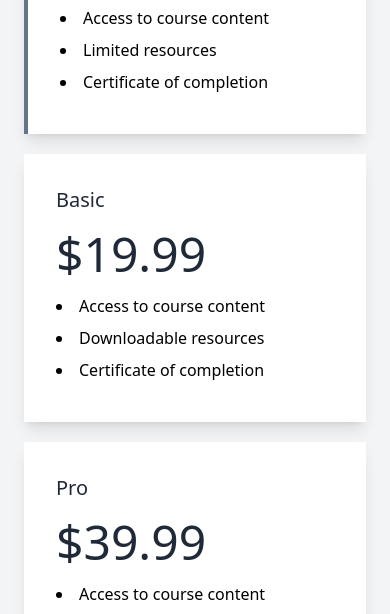
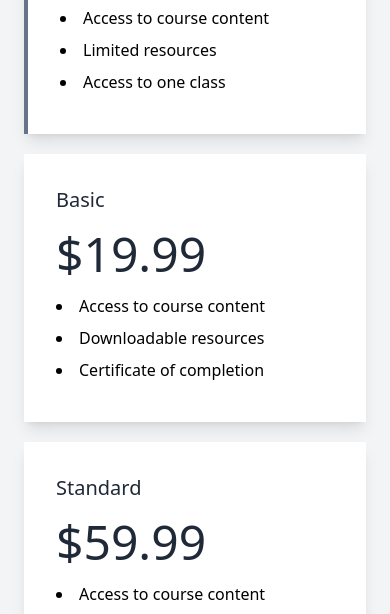
Before and after one commit to necromancer26/language-learning, a Next.js app: page / in a window 390 px wide. Shown: the part 3326-3940 px from the top of the page. Built offline with nearby package versions, Linux system fonts and the light colour scheme; what tailwindcss-animation-delay, tailwindcss-filters would draw is missing.

Commit message:
responsiveness 📱

```diff
--- a/components/reusables/basic-card.tsx
+++ b/components/reusables/basic-card.tsx
@@ -1,11 +1,12 @@
 import { useSpring, animated } from "@react-spring/web";
-// import Image from "next/image";
+import Image from "next/image";
 import { useEffect, useState } from "react";
 import { Waypoint } from "react-waypoint";
 
 export default function BasicCard({ course, idx }: any) {
   const [showText, setShowText] = useState(true);
   const [animationTrigger, setAnimationTrigger] = useState(false);
+
   const spring = useSpring({
     from: { opacity: 0, y: 100 },
     to: animationTrigger && { opacity: 1, y: 0 },
@@ -30,10 +31,13 @@ export default function BasicCard({ course, idx }: any) {
         style={spring}
       >
         <figure>
-          <img
+          <Image
             src={course?.image}
             alt="Courses"
             className=" bg-cover bg-center"
+            // fill
+            width={400}
+            height={200}
           />
         </figure>
         <div className="card-body">
--- a/components/reusables/header.tsx
+++ b/components/reusables/header.tsx
@@ -19,21 +19,21 @@ export default function Header({ title = "Header",description ="description"}:an
   }, []);
 
   return (
-    <section className="pt-0 h-[30vh] lg:h-[50vh] font-[spectral] bg-slate-900 w-full flex ">
-      <div className=" text-slate-100 flex justify-center items-center w-full ">
-        <div className="w-1/2 flex justify-center flex-col items-center h-full">
-          <div className=" lg:w-[80%] flex justify-center items-start flex-col w-full">
-            <h1 className="mb-5  text-5xl font-bold text-start ">
+    <section className="pt-0 h-full lg:h-[50vh] font-[spectral] bg-slate-200 md:bg-slate-200 w-full flex">
+      <div className=" text-slate-900 md:text-slate-700 flex flex-col-reverse lg:flex-row justify-center items-center w-full my-20 lg:my-0">
+        <div className="w-full lg:w-1/2 flex justify-center flex-col items-center h-full">
+          <div className="w-[90%] md:w-[90%] lg:w-[80%] flex justify-center items-start flex-col">
+            <h1 className="mb-5 text-4xl md:text-4xl  lg:text-5xl font-bold text-start ">
               {title}
             </h1>
-            <p className=" text-xl text-start w-full">
+            <p className=" mb-5 text-md md:text-lg  lg:text-2xl text-start w-full">
               {/* Online English classes to practice speaking together */}
               {description}
             </p>
           </div>
         </div>
         <div
-          className="w-1/2 h-full bg-cover bg-center"
+          className="lg:w-1/2 bg-cover bg-center w-full h-full hidden md:inline-block"
           style={{
             backgroundImage:
               "url('https://images.unsplash.com/photo-1456513080510-7bf3a84b82f8?ixlib=rb-4.0.3&ixid=MnwxMjA3fDB8MHxwaG90by1wYWdlfHx8fGVufDB8fHx8&auto=format&fit=crop&w=1546&q=80')",
--- a/components/reusables/pricing.tsx
+++ b/components/reusables/pricing.tsx
@@ -10,7 +10,7 @@ const Pricing = () => {
       features: [
         "Access to course content",
         "Limited resources",
-        "Certificate of completion",
+        "Access to one class",
       ],
     },
     {
@@ -23,8 +23,19 @@ const Pricing = () => {
       ],
     },
     {
-      title: "Pro",
-      price: "$39.99",
+      title: "Standard",
+      price: "$59.99",
+      features: [
+        "Access to course content",
+        "Downloadable resources",
+        "Certificate of completion",
+        "Live Q&A sessions",
+        "Priority support",
+      ],
+    },
+    {
+      title: "Advanced",
+      price: "$159.99",
       features: [
         "Access to course content",
         "Downloadable resources",
@@ -35,18 +46,7 @@ const Pricing = () => {
     },
     {
       title: "Pro",
-      price: "$39.99",
-      features: [
-        "Access to course content",
-        "Downloadable resources",
-        "Certificate of completion",
-        "Live Q&A sessions",
-        "Priority support",
-      ],
-    },
-    {
-      title: "Pro",
-      price: "$39.99",
+      price: "$299.99",
       features: [
         "Access to course content",
         "Downloadable resources",
@@ -61,7 +61,7 @@ const Pricing = () => {
     <section className="bg-gray-100 py-12">
       <div className="container mx-auto px-6">
         <h2 className="text-3xl font-bold text-gray-800 mb-6">Pricing</h2>
-        <div className="grid grid-cols-1 md:grid-cols-5 gap-5">
+        <div className="grid grid-cols-1 md:grid-col-1 lg:grid-cols-5 gap-5">
           {courses.map((course, index) => (
             <div
               key={course.title}
@@ -73,12 +73,12 @@ const Pricing = () => {
               <h3 className="text-xl font-medium text-gray-800 mb-4">
                 {course.title}
               </h3>
-              <h2 className="text-5xl font-medium text-gray-800 mb-4">
+              <h2 className="text-5xl lg:text-4xl md:text-3xl font-medium text-gray-800 mb-4">
                 {course.price}
               </h2>
               <ul className="list-disc list-inside">
                 {course.features.map((feature) => (
-                  <li key={feature} className="mb-2">
+                  <li key={feature} className="mb-2 ">
                     {feature}
                   </li>
                 ))}
--- a/next.config.js
+++ b/next.config.js
@@ -19,6 +19,12 @@ module.exports = {
         port: "",
         pathname: "/photos/**",
       },
+      {
+        protocol: "https",
+        hostname: "images.unsplash.com",
+        port: "",
+        pathname: "/**",
+      },
     ],
   },
 };
```
